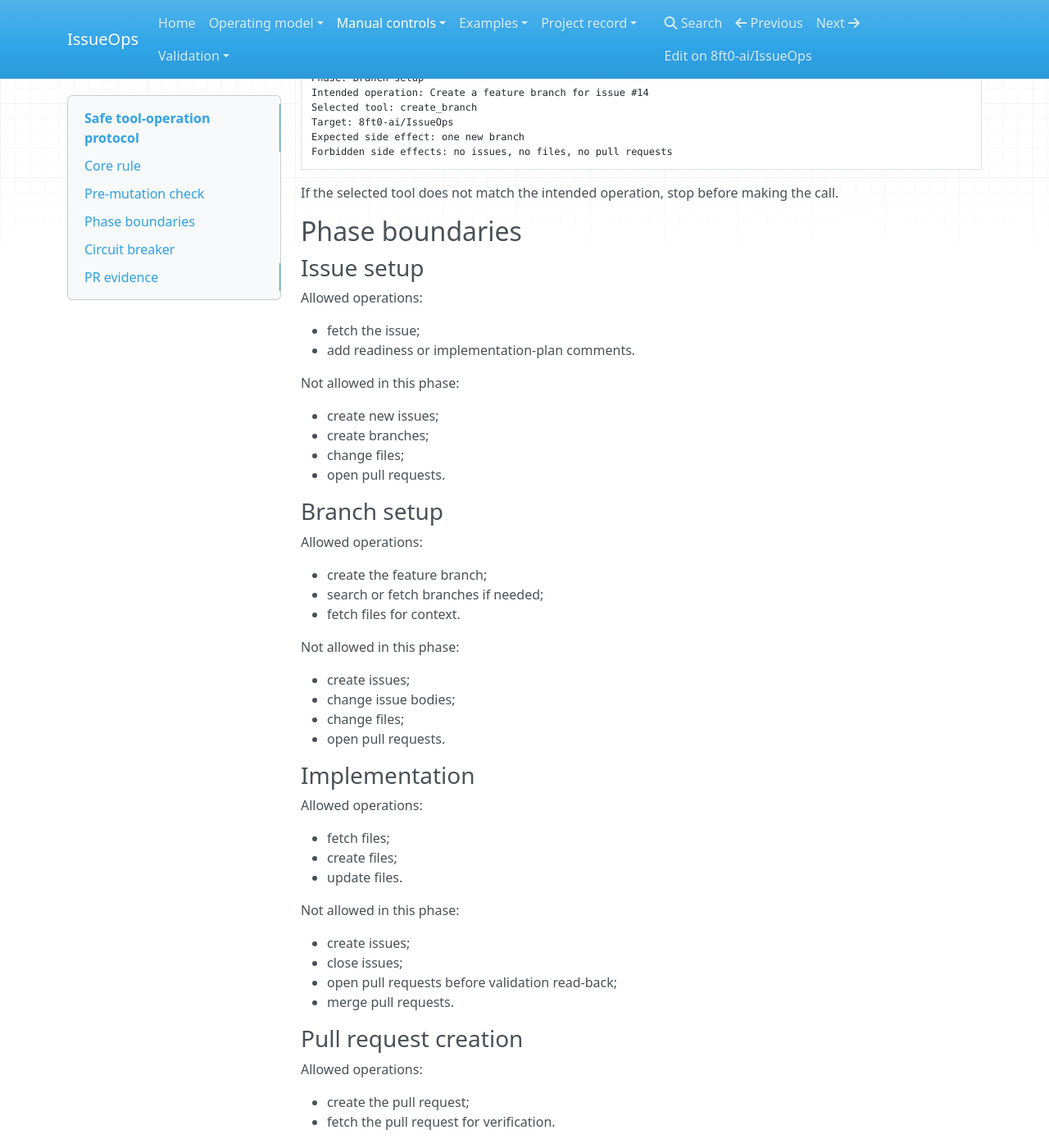
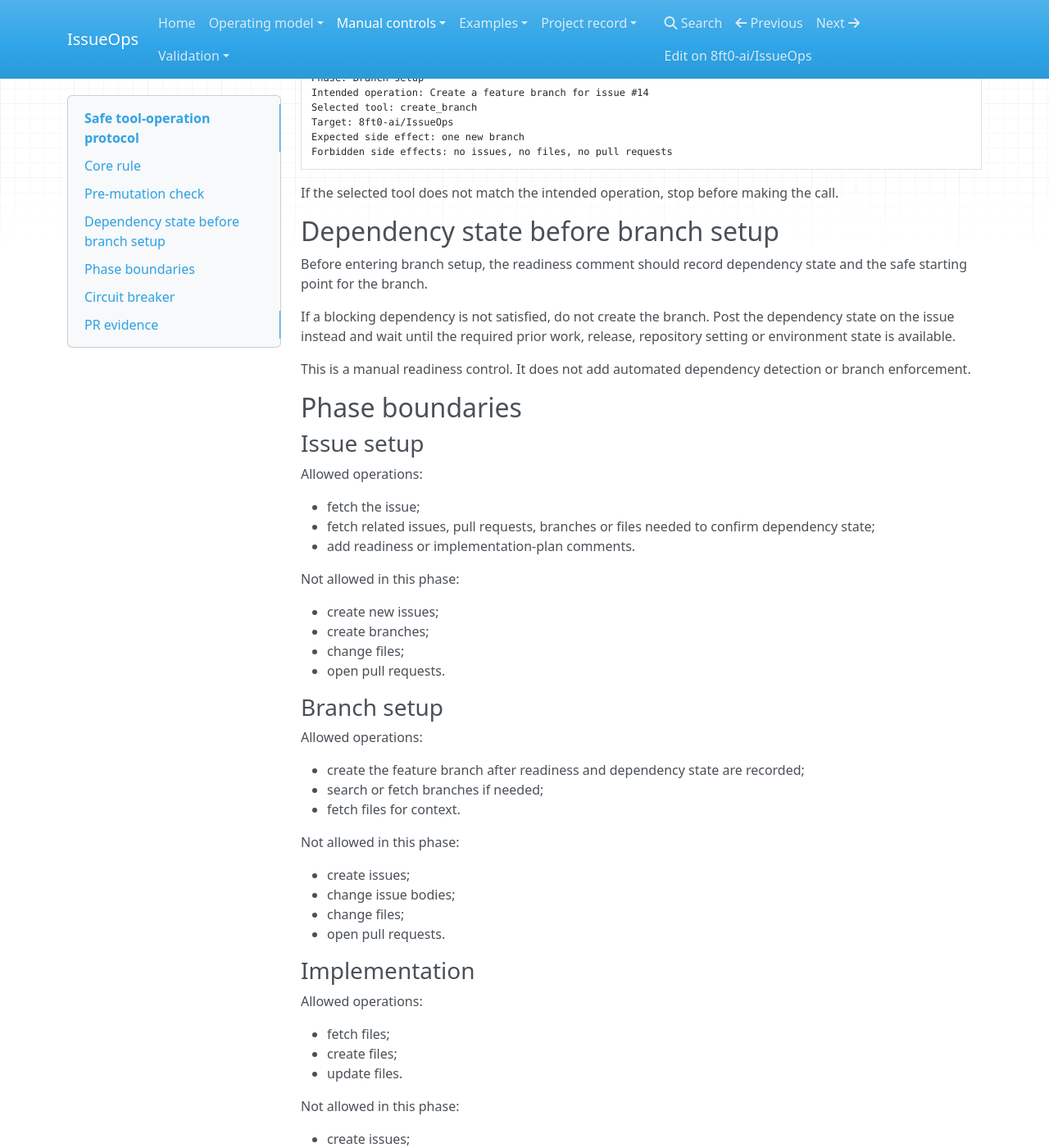
Before and after one commit to 8ft0-ai/IssueOps, an MkDocs documentation site: the page built from docs/tool-operations.md, in a window 1280 px wide and 1400 px high, scrolled down 730 px. Shown: the whole window at 82% size. Built offline with MkDocs 1.6.1, drawn with Linux system fonts in a browser that asks for light colours; nearby versions of some CDN libraries.

Commit message:
Link branch setup to dependency readiness

```diff
--- a/docs/tool-operations.md
+++ b/docs/tool-operations.md
@@ -36,6 +36,14 @@ Forbidden side effects: no issues, no files, no pull requests
 
 If the selected tool does not match the intended operation, stop before making the call.
 
+## Dependency state before branch setup
+
+Before entering branch setup, the readiness comment should record dependency state and the safe starting point for the branch.
+
+If a blocking dependency is not satisfied, do not create the branch. Post the dependency state on the issue instead and wait until the required prior work, release, repository setting or environment state is available.
+
+This is a manual readiness control. It does not add automated dependency detection or branch enforcement.
+
 ## Phase boundaries
 
 ### Issue setup
@@ -43,6 +51,7 @@ If the selected tool does not match the intended operation, stop before making t
 Allowed operations:
 
 - fetch the issue;
+- fetch related issues, pull requests, branches or files needed to confirm dependency state;
 - add readiness or implementation-plan comments.
 
 Not allowed in this phase:
@@ -56,7 +65,7 @@ Not allowed in this phase:
 
 Allowed operations:
 
-- create the feature branch;
+- create the feature branch after readiness and dependency state are recorded;
 - search or fetch branches if needed;
 - fetch files for context.
 
```
